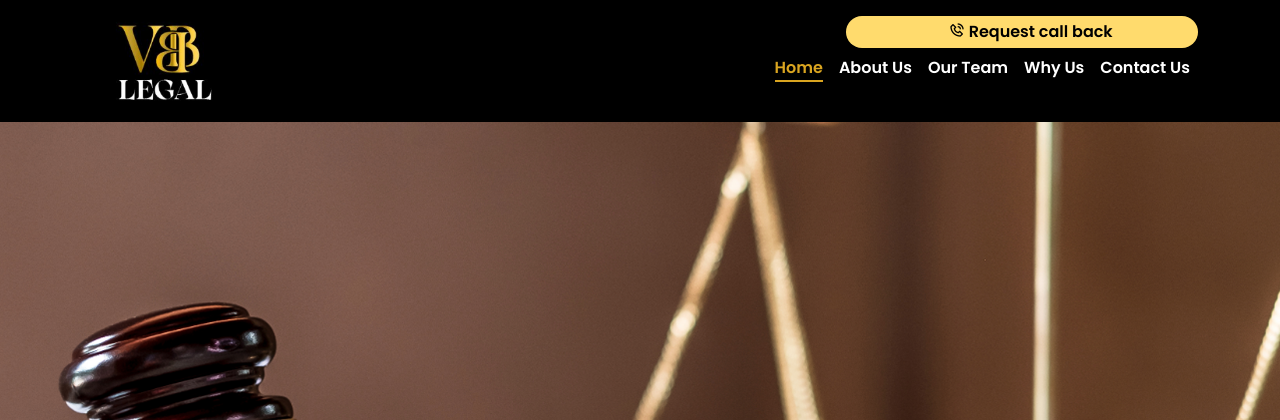
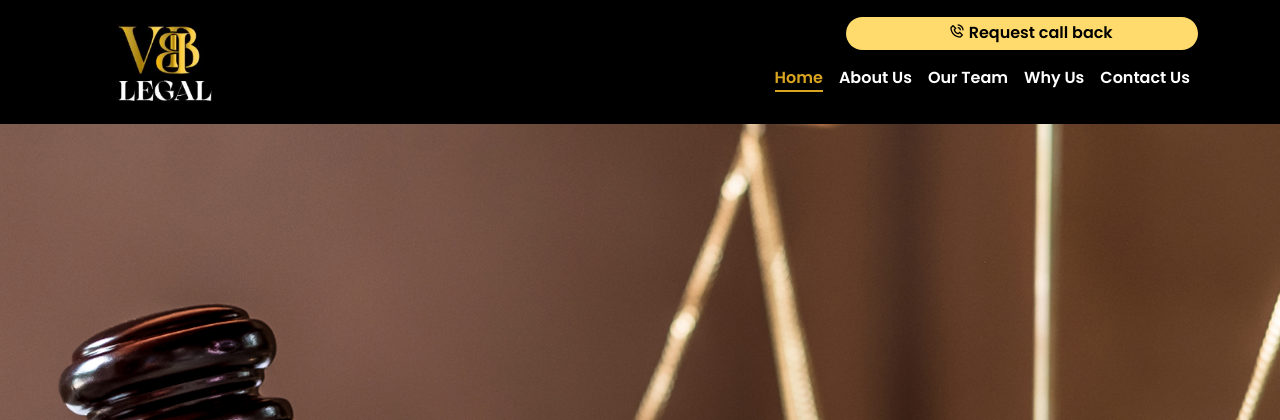
Before and after one commit to AtishKumar98/VBB_LAW_FIRM, a Django app: page / in a window 1280 px wide; the page is wider, and only the part inside the window is pictured. Shown: the top 420 px of that part. Run offline with Django 4.2, Linux system fonts and the light colour scheme; parts of the project's set-up code (start-up, migrations or seed data) failed here and were passed over; some libraries are stand-ins or nearby versions.

Commit message:
commit_for_index

```diff
--- a/static/css/index.css
+++ b/static/css/index.css
@@ -58,7 +58,9 @@ body{
   width: 147%;
   color: gold;
 }
-
+.navbar-nav{
+  margin-top: 1%;
+}
 .request_a_call_back {
   position: relative;
   width:auto;
@@ -67,6 +69,7 @@ body{
   padding-left: 2%;
   padding-right: 2%;
   display: flex;
+  margin-top: none !important;
   justify-content: center;
   align-items: center;
   background-color: rgba(255,219,109,1);
@@ -84,6 +87,7 @@ body{
 .navbar-brand,
 .navbar-nav .nav-link {
   color: #fff;
+
 }
 
 .navbar-nav {
```
